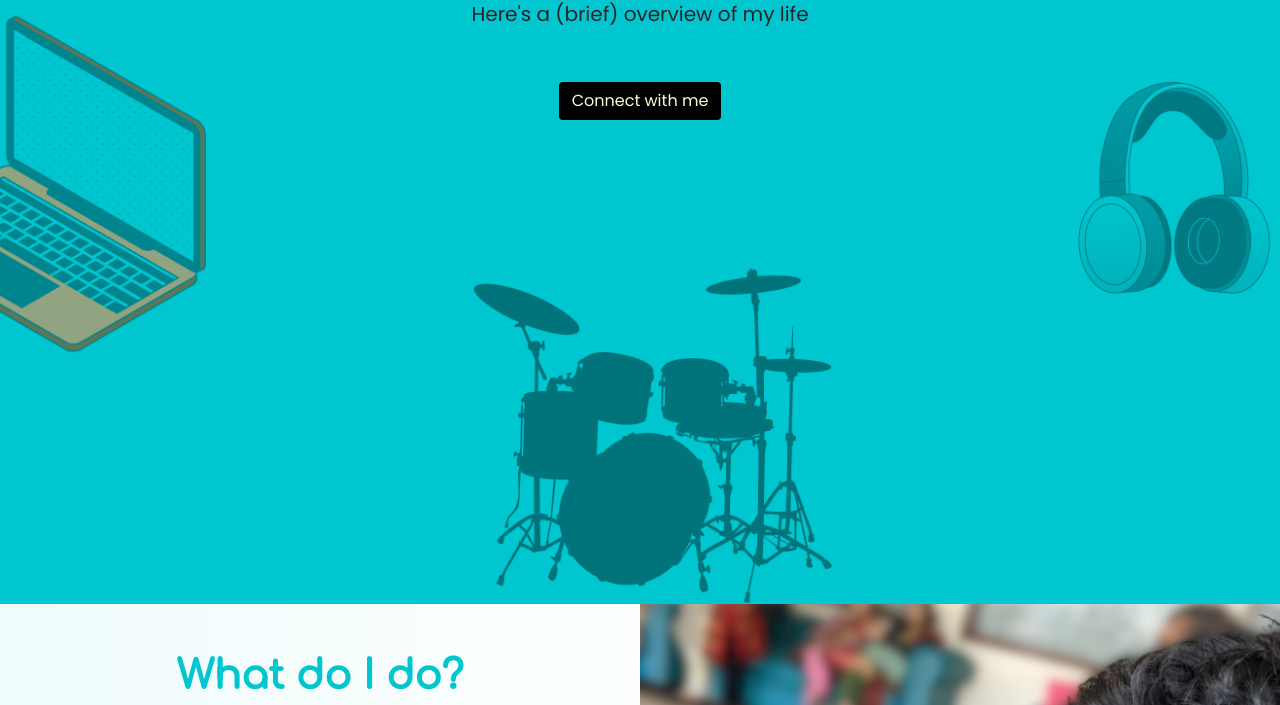
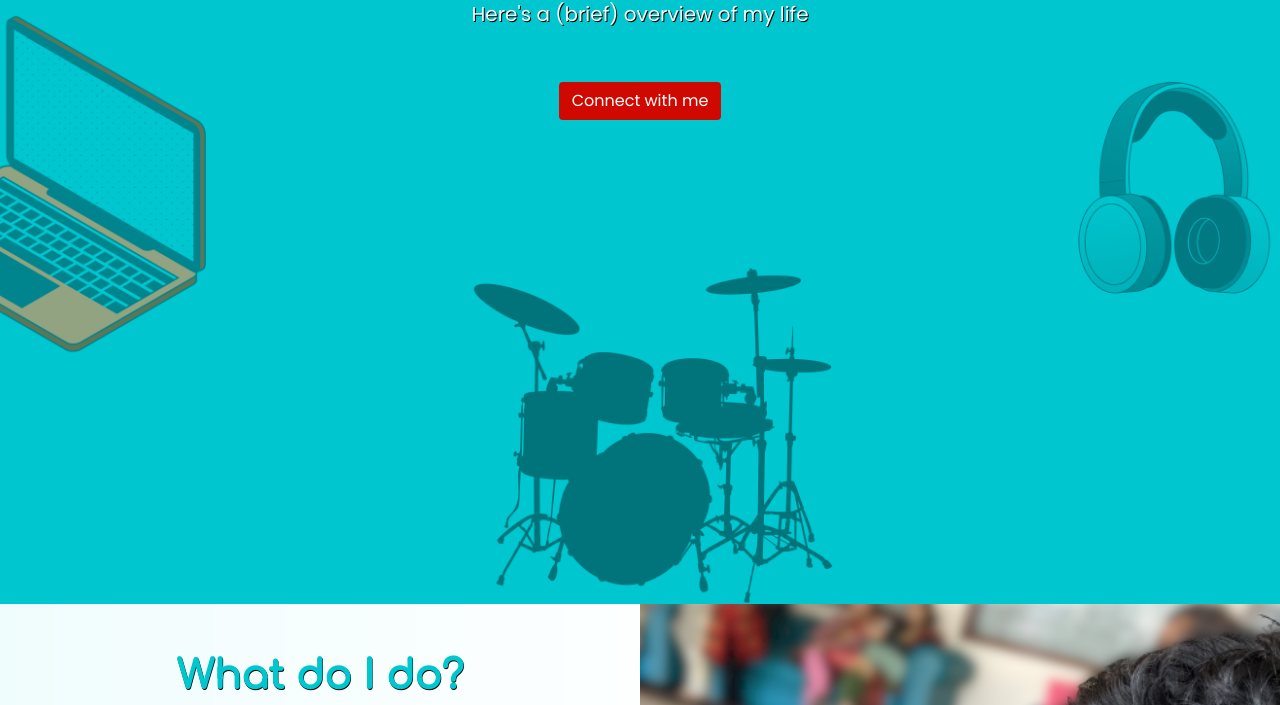
Before and after one commit to manishrjn23/manishrjn23.github.io, a plain HTML site: page index.html in a window 1280 px wide. Shown: the part 236-941 px from the top of the page. Drawn offline with nearby package versions, Linux system fonts and the light colour scheme.

Commit message:
header text changed to white

```diff
--- a/style.css
+++ b/style.css
@@ -28,23 +28,29 @@ header {
   background-size: cover;
   text-align: center !important;
   background-attachment: fixed;
+  color: var(--white) !important;
+  text-shadow: 1px 1px #000000;
+
 }
 .nav-link:hover {
-  text-shadow: 2px 2px var(--yellow) !important;
+  text-shadow: 2px 2px black !important;
   transition-duration: 0.5s !important;
+  font-weight: bold;
 }
 .navbar-toggler-icon {
   color: black !important;
 }
 .btn-header {
-  background-color: black !important;
-  color: var(--yellow) !important;
+  background-color: #cf0900 !important;
+  color: white !important;
+
 }
 
 .btn-header:hover {
-  background-color: #a63b00 !important;
-  color: white !important;
+  color: black !important;
+  background-color: var(--yellow) !important;
   transition-delay: 0.1s;
+
 }
 
 /* about me */
@@ -58,6 +64,7 @@ header {
   color: var(--blue) !important;
   display: flex;
   justify-content: center !important;
+  text-shadow: 0.5px 0.5px #000000;
 }
 .about-text {
   font-size: 1.2rem;
@@ -66,6 +73,7 @@ header {
   text-align: justify;
   text-justify: inter-word;
   color: black!important;
+
 }
 .about-bg-img{
   background-image: url("about-bg.png");
@@ -81,7 +89,7 @@ header {
   background-size: cover;
 }
 .sing-img {
-    background-image: url("sing.JPG");
+    background-image: url("sing.jpg");
     min-height: 60vh;
     background-position: center;
     background-repeat: no-repeat;
```
